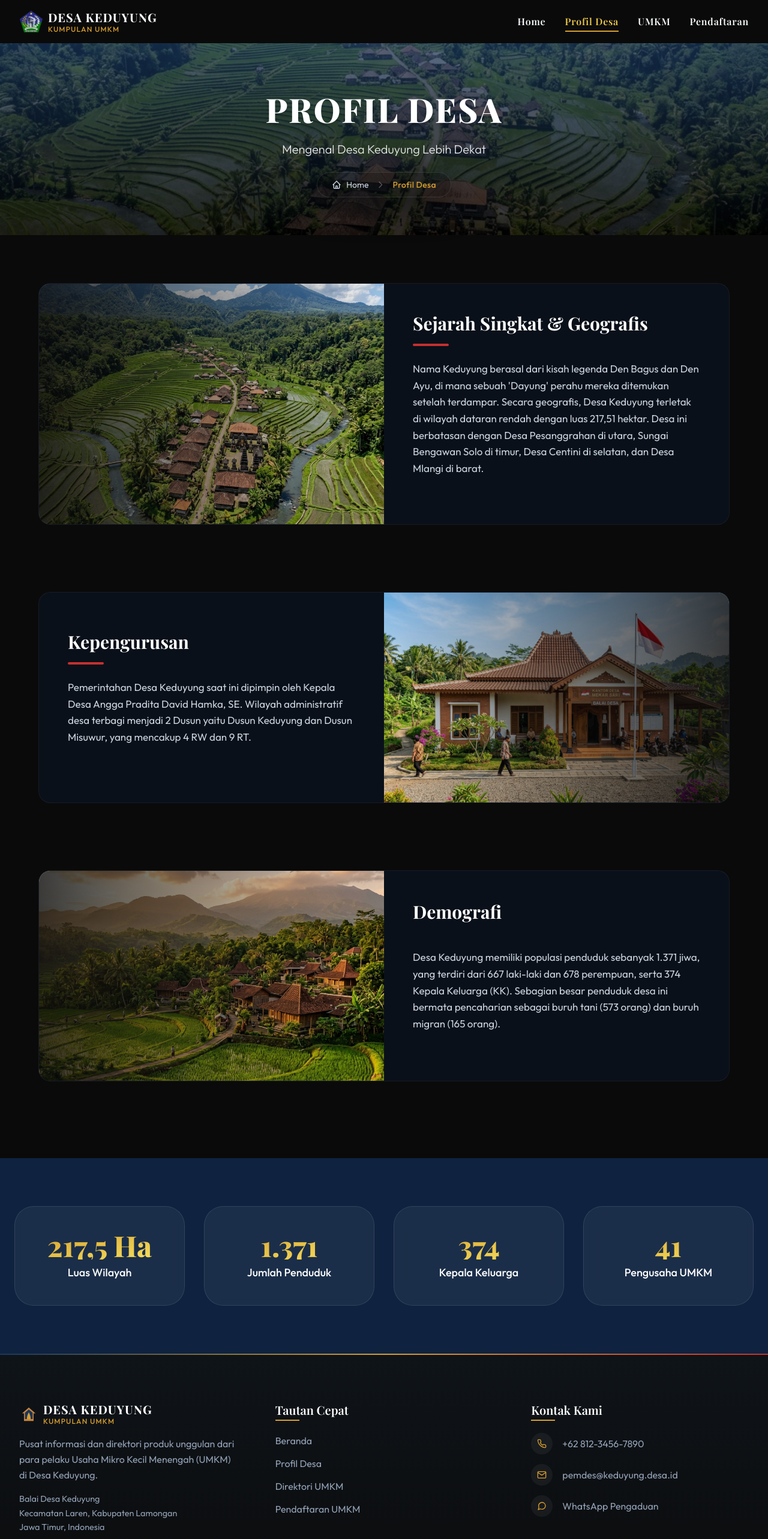
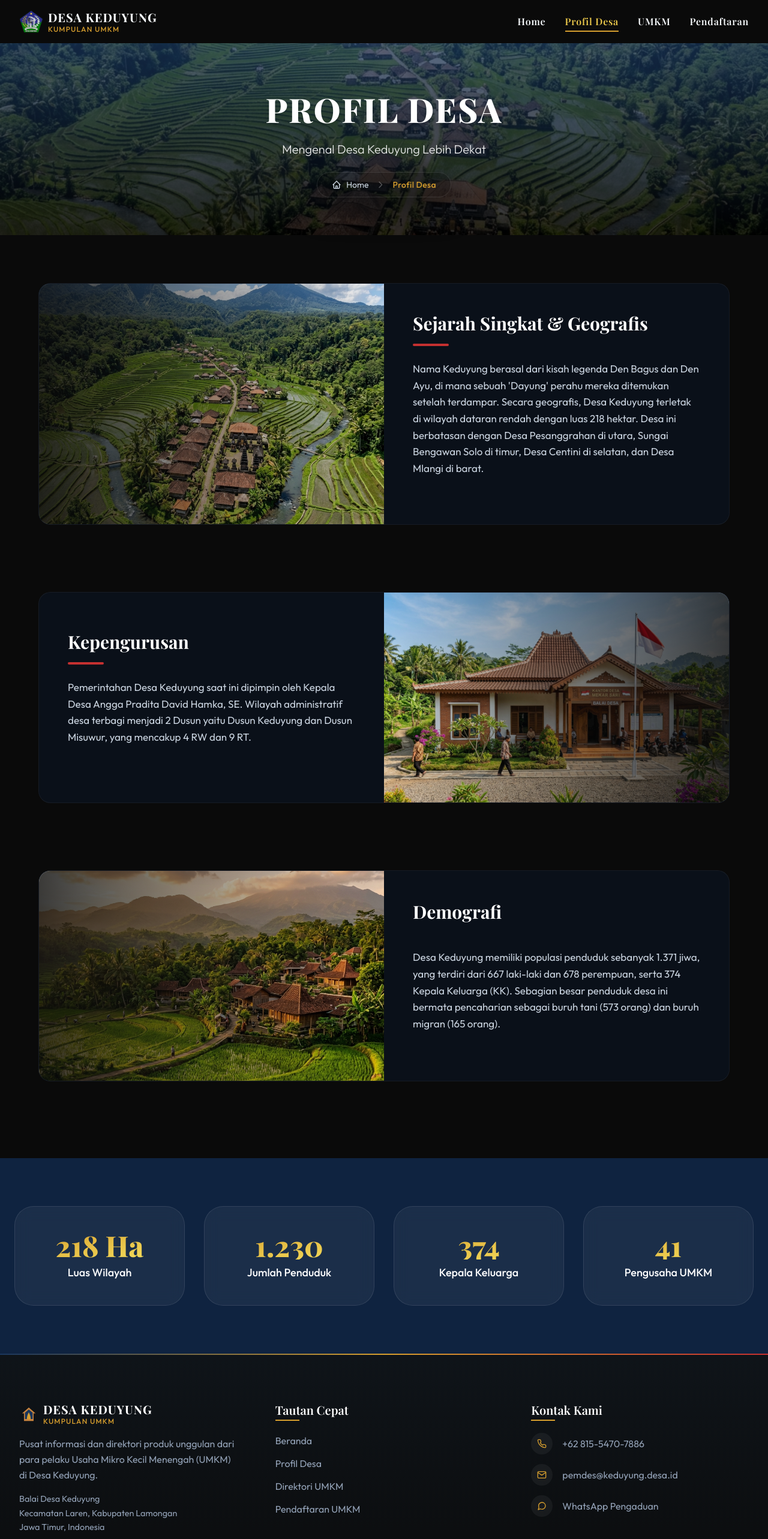
Before and after one commit to Achmad96/umkm-desa-keduyung, a Next.js app: page /profil-desa in a window 1280 px wide. Shown: the top 2566 px of the page at 60% size. Built offline with nearby package versions, Linux system fonts and the light colour scheme; a web font is replaced by a local one.

Commit message:
fix: update area and population figures for Keduyung village

```diff
--- a/src/app/page.js
+++ b/src/app/page.js
@@ -31,7 +31,7 @@ export default async function HomePage() {
               imageSrc="/images/village-landscape.png"
               imageAlt="Pemandangan Desa Keduyung"
               title="Profil Desa"
-              description="Desa Keduyung memiliki sejarah unik yang berawal dari kisah Den Bagus dan Den Ayu. Kini, desa seluas 217,51 hektar ini dihuni oleh sekitar 1.371 jiwa dan berbatasan langsung dengan Sungai Bengawan Solo, menghadirkan potensi sumber daya yang berlimpah."
+              description="Desa Keduyung memiliki sejarah unik yang berawal dari kisah Den Bagus dan Den Ayu. Kini, desa seluas 218 hektar ini dihuni oleh sekitar 1.371 jiwa dan berbatasan langsung dengan Sungai Bengawan Solo, menghadirkan potensi sumber daya yang berlimpah."
               linkHref="/profil-desa"
               linkText="Selengkapnya"
             />
--- a/src/app/profil-desa/page.js
+++ b/src/app/profil-desa/page.js
@@ -1,4 +1,4 @@
-'use client';
+// 'use client';
 
 import React from 'react';
 import Link from 'next/link';
@@ -34,7 +34,7 @@ export default function ProfilDesaPage() {
               title="Sejarah Singkat & Geografis"
               imageSrc="/images/village-landscape.png"
               imageAlt="Geografis Desa Keduyung"
-              description="Nama Keduyung berasal dari kisah legenda Den Bagus dan Den Ayu, di mana sebuah 'Dayung' perahu mereka ditemukan setelah terdampar. Secara geografis, Desa Keduyung terletak di wilayah dataran rendah dengan luas 217,51 hektar. Desa ini berbatasan dengan Desa Pesanggrahan di utara, Sungai Bengawan Solo di timur, Desa Centini di selatan, dan Desa Mlangi di barat."
+              description="Nama Keduyung berasal dari kisah legenda Den Bagus dan Den Ayu, di mana sebuah 'Dayung' perahu mereka ditemukan setelah terdampar. Secara geografis, Desa Keduyung terletak di wilayah dataran rendah dengan luas 218 hektar. Desa ini berbatasan dengan Desa Pesanggrahan di utara, Sungai Bengawan Solo di timur, Desa Centini di selatan, dan Desa Mlangi di barat."
             />
 
             <SectionCard
@@ -60,19 +60,19 @@ export default function ProfilDesaPage() {
         <div className="max-w-[1400px] mx-auto px-6">
           <div className="grid grid-cols-1 md:grid-cols-2 lg:grid-cols-4 gap-8 relative z-20">
             <div className="bg-white/5 backdrop-blur-md border border-white/10 rounded-2xl p-10 text-center transition-transform duration-300 hover:-translate-y-1 hover:bg-white/10">
-              <div className="font-heading text-5xl font-extrabold bg-gradient-to-br from-gold to-[#f6e05e] bg-clip-text text-transparent mb-2"><AnimatedNumber value={217.5} decimal={true} suffix=" Ha" /></div>
+              <div className="font-heading text-5xl font-extrabold bg-gradient-to-br from-gold to-[#f6e05e] bg-clip-text text-transparent mb-2"><AnimatedNumber value={218} decimal={false} suffix=" Ha" duration={1500} /></div>
               <div className="text-lg text-white font-medium">Luas Wilayah</div>
             </div>
             <div className="bg-white/5 backdrop-blur-md border border-white/10 rounded-2xl p-10 text-center transition-transform duration-300 hover:-translate-y-1 hover:bg-white/10">
-              <div className="font-heading text-5xl font-extrabold bg-gradient-to-br from-gold to-[#f6e05e] bg-clip-text text-transparent mb-2"><AnimatedNumber value={1371} /></div>
+              <div className="font-heading text-5xl font-extrabold bg-gradient-to-br from-gold to-[#f6e05e] bg-clip-text text-transparent mb-2"><AnimatedNumber value={1230} decimal={false} duration={1500} /></div>
               <div className="text-lg text-white font-medium">Jumlah Penduduk</div>
             </div>
             <div className="bg-white/5 backdrop-blur-md border border-white/10 rounded-2xl p-10 text-center transition-transform duration-300 hover:-translate-y-1 hover:bg-white/10">
-              <div className="font-heading text-5xl font-extrabold bg-gradient-to-br from-gold to-[#f6e05e] bg-clip-text text-transparent mb-2"><AnimatedNumber value={374} /></div>
+              <div className="font-heading text-5xl font-extrabold bg-gradient-to-br from-gold to-[#f6e05e] bg-clip-text text-transparent mb-2"><AnimatedNumber value={374} decimal={false} duration={1500} /></div>
               <div className="text-lg text-white font-medium">Kepala Keluarga</div>
             </div>
             <div className="bg-white/5 backdrop-blur-md border border-white/10 rounded-2xl p-10 text-center transition-transform duration-300 hover:-translate-y-1 hover:bg-white/10">
-              <div className="font-heading text-5xl font-extrabold bg-gradient-to-br from-gold to-[#f6e05e] bg-clip-text text-transparent mb-2"><AnimatedNumber value={41} /></div>
+              <div className="font-heading text-5xl font-extrabold bg-gradient-to-br from-gold to-[#f6e05e] bg-clip-text text-transparent mb-2"><AnimatedNumber value={41} decimal={false} duration={1500} /></div>
               <div className="text-lg text-white font-medium">Pengusaha UMKM</div>
             </div>
           </div>
--- a/src/components/Footer.jsx
+++ b/src/components/Footer.jsx
@@ -1,4 +1,4 @@
-import Link from 'next/link';
+import Link from "next/link";
 
 export default function Footer() {
   return (
@@ -20,52 +20,59 @@ export default function Footer() {
                 <div className="text-xs text-gold uppercase tracking-widest font-medium">Kumpulan UMKM</div>
               </div>
             </Link>
-            <p className="mb-4 leading-relaxed font-body">
-              Pusat informasi dan direktori produk unggulan dari para pelaku Usaha Mikro Kecil Menengah (UMKM) di Desa Keduyung.
-            </p>
+            <p className="mb-4 leading-relaxed font-body">Pusat informasi dan direktori produk unggulan dari para pelaku Usaha Mikro Kecil Menengah (UMKM) di Desa Keduyung.</p>
             <p className="text-[0.9rem] text-slate-400 font-body leading-relaxed">
-              Balai Desa Keduyung<br />
-              Kecamatan Laren, Kabupaten Lamongan<br />
+              Balai Desa Keduyung
+              <br />
+              Kecamatan Laren, Kabupaten Lamongan
+              <br />
               Jawa Timur, Indonesia
             </p>
           </div>
 
           {/* Column 2: Quick Links */}
           <div>
-            <h3 className="font-heading text-white text-xl font-semibold mb-6 relative inline-block after:content-[''] after:absolute after:-bottom-1 after:left-0 after:w-10 after:h-0.5 after:bg-gold">
-              Tautan Cepat
-            </h3>
+            <h3 className="font-heading text-white text-xl font-semibold mb-6 relative inline-block after:content-[''] after:absolute after:-bottom-1 after:left-0 after:w-10 after:h-0.5 after:bg-gold">Tautan Cepat</h3>
             <ul className="list-none flex flex-col gap-3 p-0 m-0">
               <li>
-                <Link href="/" className="inline-block transition-all duration-200 hover:text-gold hover:translate-x-1">Beranda</Link>
+                <Link href="/" className="inline-block transition-all duration-200 hover:text-gold hover:translate-x-1">
+                  Beranda
+                </Link>
               </li>
               <li>
-                <Link href="/profil-desa" className="inline-block transition-all duration-200 hover:text-gold hover:translate-x-1">Profil Desa</Link>
+                <Link href="/profil-desa" className="inline-block transition-all duration-200 hover:text-gold hover:translate-x-1">
+                  Profil Desa
+                </Link>
               </li>
               <li>
-                <Link href="/umkm" className="inline-block transition-all duration-200 hover:text-gold hover:translate-x-1">Direktori UMKM</Link>
+                <Link href="/umkm" className="inline-block transition-all duration-200 hover:text-gold hover:translate-x-1">
+                  Direktori UMKM
+                </Link>
               </li>
               <li>
-                <Link href="/pendaftaran" className="inline-block transition-all duration-200 hover:text-gold hover:translate-x-1">Pendaftaran UMKM</Link>
+                <Link href="/pendaftaran" className="inline-block transition-all duration-200 hover:text-gold hover:translate-x-1">
+                  Pendaftaran UMKM
+                </Link>
               </li>
             </ul>
           </div>
 
           {/* Column 3: Contact */}
           <div>
-            <h3 className="font-heading text-white text-xl font-semibold mb-6 relative inline-block after:content-[''] after:absolute after:-bottom-1 after:left-0 after:w-10 after:h-0.5 after:bg-gold">
-              Kontak Kami
-            </h3>
+            <h3 className="font-heading text-white text-xl font-semibold mb-6 relative inline-block after:content-[''] after:absolute after:-bottom-1 after:left-0 after:w-10 after:h-0.5 after:bg-gold">Kontak Kami</h3>
             <ul className="list-none flex flex-col gap-4 p-0 m-0">
-              <li className="flex items-center gap-4 group cursor-pointer">
+              <li>
+                <a href="tel:+6281554707886" className="flex items-center gap-4 group cursor-pointer">
                   <div className="flex items-center justify-center w-9 h-9 rounded-full bg-white/5 text-gold transition-all duration-200 group-hover:bg-primary group-hover:text-white group-hover:scale-110">
                     <svg width="16" height="16" viewBox="0 0 24 24" fill="none" stroke="currentColor" strokeWidth="2" strokeLinecap="round" strokeLinejoin="round">
                       <path d="M22 16.92v3a2 2 0 0 1-2.18 2 19.79 19.79 0 0 1-8.63-3.07 19.5 19.5 0 0 1-6-6 19.79 19.79 0 0 1-3.07-8.67A2 2 0 0 1 4.11 2h3a2 2 0 0 1 2 1.72 12.84 12.84 0 0 0 .7 2.81 2 2 0 0 1-.45 2.11L8.09 9.91a16 16 0 0 0 6 6l1.27-1.27a2 2 0 0 1 2.11-.45 12.84 12.84 0 0 0 2.81.7A2 2 0 0 1 22 16.92z"></path>
                     </svg>
                   </div>
-                <span>+62 812-3456-7890</span>
+                  <span>+62 815-5470-7886</span>
+                </a>
               </li>
-              <li className="flex items-center gap-4 group cursor-pointer">
+              <li>
+                <a href="mailto:pemdes@keduyung.desa.id" className="flex items-center gap-4 group cursor-pointer">
                   <div className="flex items-center justify-center w-9 h-9 rounded-full bg-white/5 text-gold transition-all duration-200 group-hover:bg-primary group-hover:text-white group-hover:scale-110">
                     <svg width="16" height="16" viewBox="0 0 24 24" fill="none" stroke="currentColor" strokeWidth="2" strokeLinecap="round" strokeLinejoin="round">
                       <path d="M4 4h16c1.1 0 2 .9 2 2v12c0 1.1-.9 2-2 2H4c-1.1 0-2-.9-2-2V6c0-1.1.9-2 2-2z"></path>
@@ -73,14 +80,17 @@ export default function Footer() {
                     </svg>
                   </div>
                   <span>pemdes@keduyung.desa.id</span>
+                </a>
               </li>
-              <li className="flex items-center gap-4 group cursor-pointer">
+              <li>
+                <a href="https://wa.me/6281554707886" target="_blank" rel="noopener noreferrer" className="flex items-center gap-4 group cursor-pointer">
                   <div className="flex items-center justify-center w-9 h-9 rounded-full bg-white/5 text-gold transition-all duration-200 group-hover:bg-primary group-hover:text-white group-hover:scale-110">
                     <svg width="16" height="16" viewBox="0 0 24 24" fill="none" stroke="currentColor" strokeWidth="2" strokeLinecap="round" strokeLinejoin="round">
                       <path d="M21 11.5a8.38 8.38 0 0 1-.9 3.8 8.5 8.5 0 0 1-7.6 4.7 8.38 8.38 0 0 1-3.8-.9L3 21l1.9-5.7a8.38 8.38 0 0 1-.9-3.8 8.5 8.5 0 0 1 4.7-7.6 8.38 8.38 0 0 1 3.8-.9h.5a8.48 8.48 0 0 1 8 8v.5z"></path>
                     </svg>
                   </div>
                   <span>WhatsApp Pengaduan</span>
+                </a>
               </li>
             </ul>
           </div>
@@ -89,9 +99,7 @@ export default function Footer() {
 
       <div className="border-t border-white/10 py-6 text-center mt-12">
         <div className="container mx-auto px-4">
-          <p className="text-sm text-slate-500 m-0">
-            © 2026 Kumpulan UMKM Desa Keduyung. All rights reserved.
-          </p>
+          <p className="text-sm text-slate-500 m-0">© 2026 Kumpulan UMKM Desa Keduyung. All rights reserved.</p>
         </div>
       </div>
     </footer>
--- a/src/components/StatsBar.jsx
+++ b/src/components/StatsBar.jsx
@@ -1,10 +1,9 @@
-import AnimatedNumber from './AnimatedNumber';
+import AnimatedNumber from "./AnimatedNumber";
 
 export default function StatsBar() {
   return (
     <div className="w-full max-w-[1200px] -mt-[40px] mb-10 mx-auto px-8 relative z-20">
       <div className="grid grid-cols-1 lg:grid-cols-3 gap-6 bg-primary-dark/40 backdrop-blur-md border border-white/10 rounded-2xl p-6 shadow-[0_10px_30px_rgba(0,0,0,0.3)]">
-
         <div className="flex items-center gap-5 p-4 rounded-xl bg-white/5 border border-white/5 transition-all duration-300 hover:scale-[1.02] hover:shadow-[0_0_20px_rgba(214,158,46,0.15)] hover:bg-white/10">
           <div className="shrink-0 flex items-center justify-center w-16 h-16 rounded-full bg-gold/10">
             <svg viewBox="0 0 24 24" fill="none" stroke="currentColor" strokeWidth="2" strokeLinecap="round" strokeLinejoin="round" className="w-8 h-8 text-gold">
@@ -34,7 +33,7 @@ export default function StatsBar() {
           </div>
           <div className="flex flex-col">
             <h3 className="font-heading text-3xl font-bold bg-gradient-to-r from-white to-gold bg-clip-text text-transparent m-0 mb-1 leading-[1.2]">
-              <AnimatedNumber value={217} suffix="+" /> Hektar
+              <AnimatedNumber value={218} suffix="+" /> Hektar
             </h3>
             <p className="font-body text-sm text-slate-300 m-0">Potensi Agraris</p>
           </div>
@@ -54,7 +53,6 @@ export default function StatsBar() {
             <p className="font-body text-sm text-slate-300 m-0">Pusat Perdagangan Lokal</p>
           </div>
         </div>
-
       </div>
     </div>
   );
```
Also changed, not shown: src/components/AnimatedNumber.jsx (+7 -11 lines), src/components/Navbar.jsx (+13 -7 lines). Lines whose indentation alone changed are shown as unchanged.
